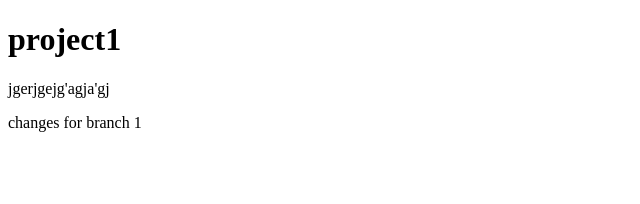
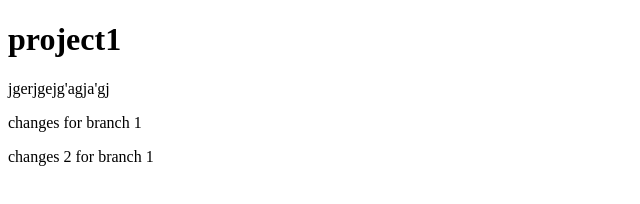
Before and after one commit to olyamet/project1, a plain HTML site: page index.htm in a window 1280 px wide. Shown: the whole page, without its empty margins (0-640 px from the left). Drawn offline with Linux system fonts and the light colour scheme.

Commit message:
add paragraph 2 for branch 1

```diff
--- a/index.htm
+++ b/index.htm
@@ -9,5 +9,6 @@
 	<h1>project1</h1>
 	<p>jgerjgejg'agja'gj</p>
 	<p>changes for branch 1</p>
+	<p>changes 2 for branch 1</p>
 </body>
 </html>
```
